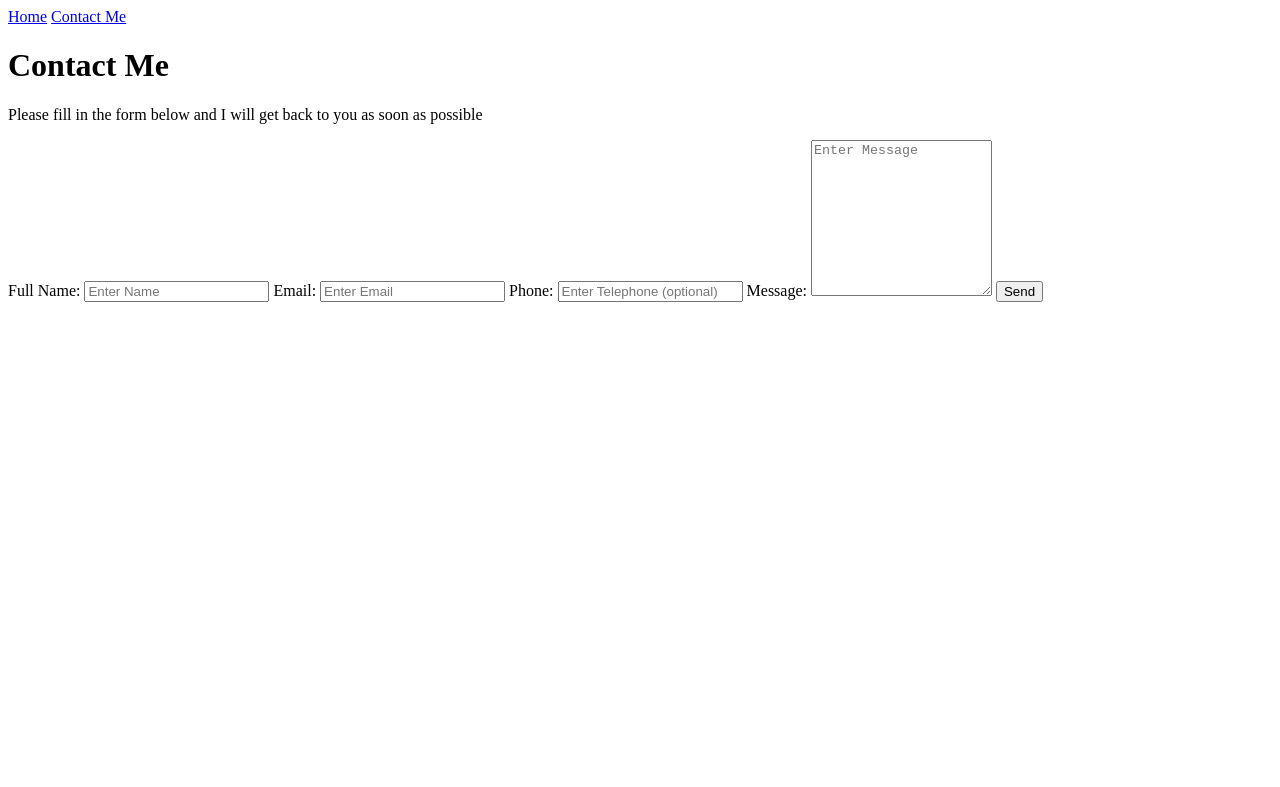
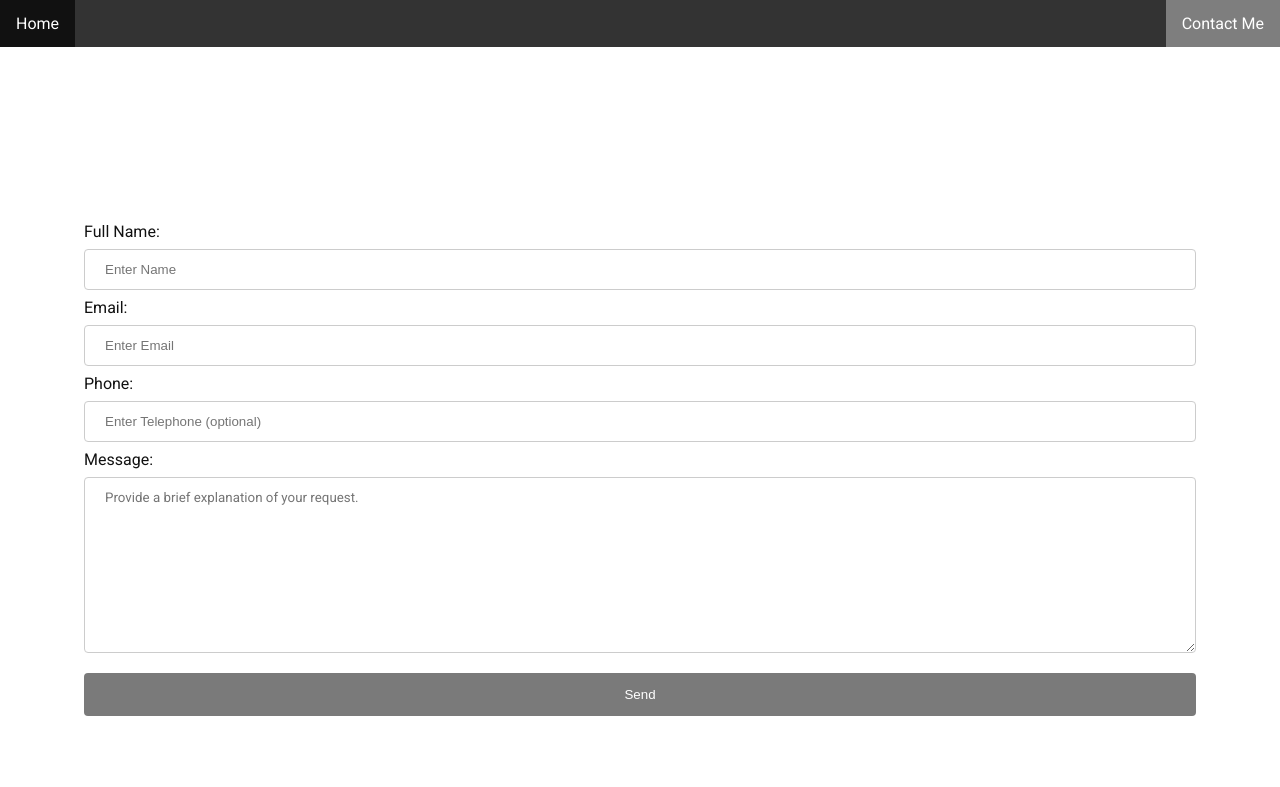
Before and after one commit to mischkab/personalweb-repo, a plain HTML site: page contact.html in a window 1280 px wide. Drawn offline with Linux system fonts and the light colour scheme.

Commit message:
add css styling

```diff
--- a/contact.html
+++ b/contact.html
@@ -2,7 +2,8 @@
 <html lang="en">
   <head>
     <meta charset="UTF-8">
-    <!-- <link rel="stylesheet" href="style.css"> -->
+    <link rel="stylesheet" href="https://fonts.googleapis.com/css?family=Roboto">
+    <link rel="stylesheet" href="style.css">
     <title>Contact Me</title>
   </head>
   <body>
@@ -11,10 +12,11 @@
     <a id="contact" class="active" href="contact.html">Contact Me</a>
   </div>
 
+  <div class="wrapper">
     <h1>Contact Me</h1>
-    <p>Please fill in the form below and I will get back to you as soon as possible</p>
+    <p>Please fill in the form below and I will get back to you as soon as possible.</p>
+    <div id="content">
       <form action="#" method="post">
-
         <label for="fullname">Full Name:</label>
         <input type="text" id="fullname" name="fullname" placeholder="Enter Name" required>
 
@@ -25,9 +27,12 @@
         <input type="tel" id="phone" name="phone" placeholder="Enter Telephone (optional)">
 
         <label for="message">Message:</label>
-      <textarea id="message" name="message" placeholder="Enter Message" rows="10"></textarea>
+        <textarea id="message" name="message" placeholder="Provide a brief explanation of your request." rows="10"></textarea>
 
         <input type="submit" value="Send">
       </form>
+    </div>
+  </div>
+
   </body>
 </html>
--- a/style.css
+++ b/style.css
@@ -7,7 +7,16 @@ body {
   margin:0;
   background: url(images/background-img.jpg);
   background-size: cover;
+  font-family:"Roboto", serif;
+  color: white;
 }
+
+.wrapper {
+  margin: 0 auto;
+  width: 90%;
+  padding-bottom: 40px;
+}
+
 .navbar {
   list-style-type: none;
   margin: 0;
@@ -39,3 +48,85 @@ a {
 .active {
   background-color: #7e7e7e;
 }
+
+#content {
+  padding: 20px;
+  background: rgba(255,255,255,.85);
+  color: #111;
+}
+
+h1 {
+  font-size: 3.5em;
+  margin-bottom: 0;
+}
+
+h2 {
+  font-size: 1.5em;
+  margin-top: .5em;
+}
+
+img {
+  max-width: 100%;
+  width: 100%;
+  height: auto;
+}
+
+input[type=text], select {
+  width: 100%;
+  padding: 12px 20px;
+  margin: 8px 0;
+  display: inline-block;
+  border: 1px solid #ccc;
+  border-radius: 4px;
+  box-sizing: border-box;
+}
+
+input[type=email], select {
+  width: 100%;
+  padding: 12px 20px;
+  margin: 8px 0;
+  display: inline-block;
+  border: 1px solid #ccc;
+  border-radius: 4px;
+  box-sizing: border-box;
+}
+
+input[type=tel], select {
+  width: 100%;
+  padding: 12px 20px;
+  margin: 8px 0;
+  display: inline-block;
+  border: 1px solid #ccc;
+  border-radius: 4px;
+  box-sizing: border-box;
+}
+
+#message, select {
+  width: 100%;
+  padding: 12px 20px;
+  margin: 8px 0;
+  display: inline-block;
+  border: 1px solid #ccc;
+  border-radius: 4px;
+  box-sizing: border-box;
+}
+
+input[type=submit] {
+  width: 100%;
+  background-color: #7a7a7a;
+  color: white;
+  padding: 14px 20px;
+  margin: 8px 0;
+  border: none;
+  border-radius: 4px;
+  cursor: pointer;
+}
+
+textarea {
+  font-family:"Roboto", serif;
+}
+
+
+input[type=submit]:hover {
+  background-color: #363636;
+}
```
Also changed, not shown: index.html (+16 -9 lines). Lines whose indentation alone changed are shown as unchanged.
